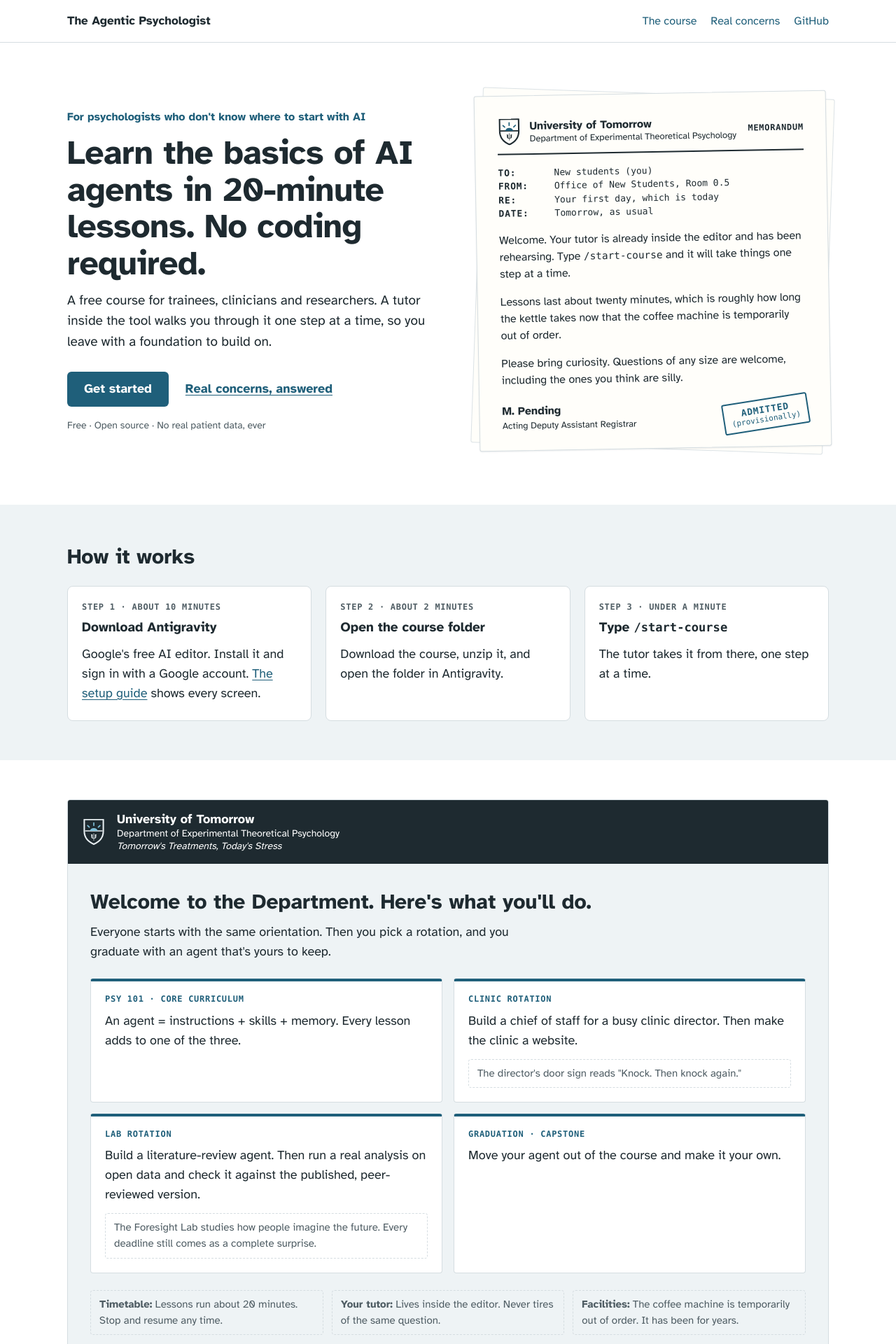
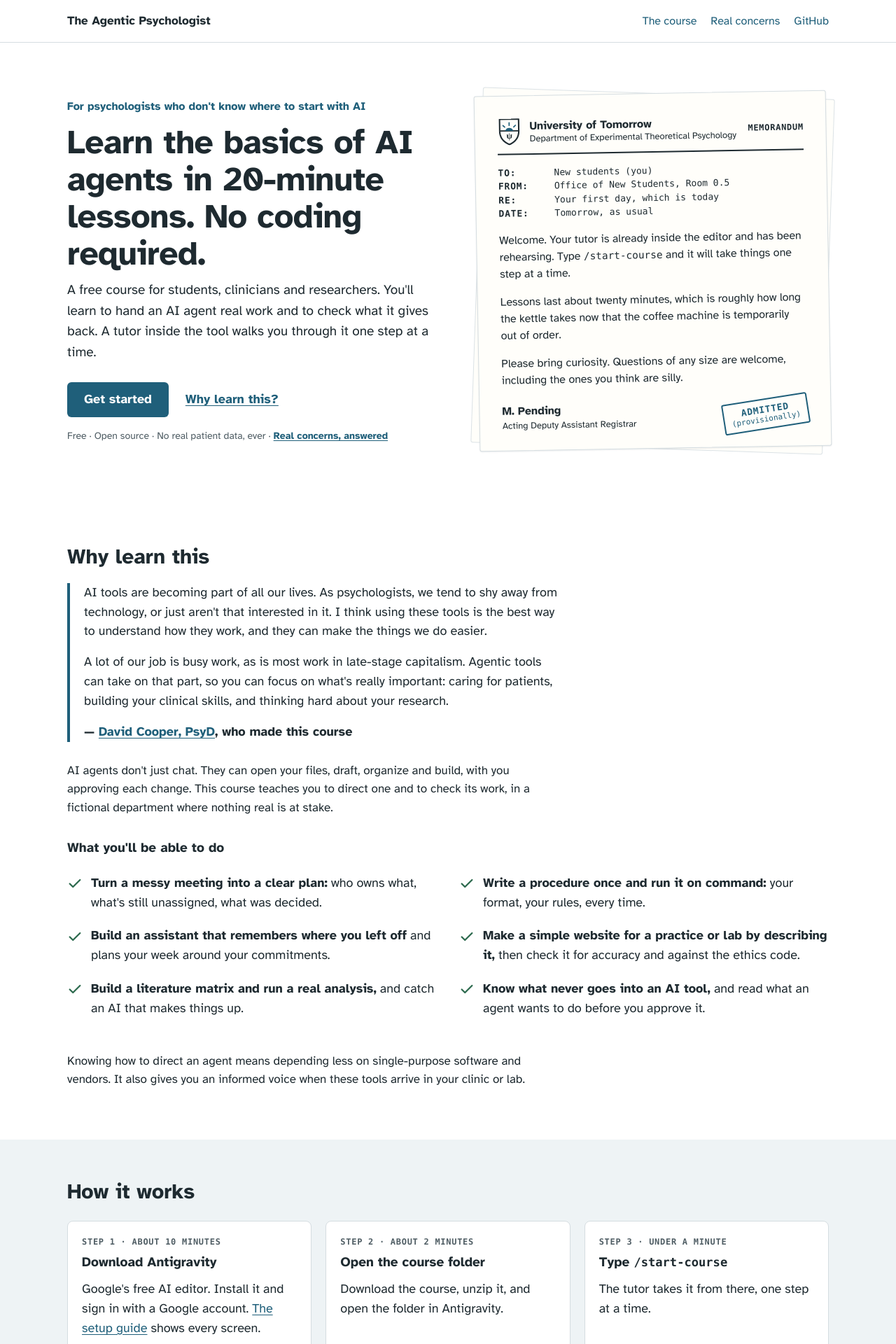
Before and after one commit to dccooper/agentic-psychologist, a Jekyll site: the page built from docs/index.html, in a window 1280 px wide. Shown: the top 1920 px of the page at 70% size. Built offline with Jekyll 4.4.1, drawn with Linux system fonts in a browser that asks for light colours; some of the changed text lies outside the part shown.

Commit message:
Home page: "Why learn this" section under the hero
A plain-voice section with the author's note, six outcomes (each taught
by a lesson), and the empowerment line. The hero subhead leads with the
outcome; "Why learn this?" replaces the concerns button, which moves to
the trust line. Each department notice gets a "You'll learn:" line.

Co-Authored-By: Claude Opus 5.5 <noreply@anthropic.com>

```diff
--- a/docs/assets/css/home.css
+++ b/docs/assets/css/home.css
@@ -81,6 +81,15 @@
 .uot-home .button:hover { filter: brightness(1.08); text-decoration: none; }
 .uot-home .secondary { font-weight: 700; min-height: 44px; display: inline-flex; align-items: center; }
 .uot-home .trust { font-size: .875rem; color: var(--uot-muted); margin: 0; }
+.uot-home .trust a { font-weight: 700; }
+
+/* Why learn this (plain voice, out of character) */
+.uot-home .why-intro, .uot-home .why-close { max-width: 44rem; font-size: 1.0625rem; }
+.uot-home .why h3 { margin-top: 2rem; }
+.uot-home .author-note { max-width: 44rem; margin: 1.25rem 0 1.75rem; padding-left: 1.25rem; border-left: 4px solid var(--uot-accent); }
+.uot-home .author-note blockquote { margin: 0; font-size: 1.125rem; }
+.uot-home .author-note figcaption { font-weight: 700; }
+.uot-home .outcomes { margin-bottom: 1.75rem; }
 
 /* The memo (hero visual). Paper stays light in dark mode. */
 .uot-home .memo-stack { position: relative; max-width: 34rem; justify-self: center; width: 100%; }
@@ -177,6 +186,7 @@
   font-size: .9375rem; color: var(--uot-muted);
 }
 .uot-home .notice .aside { margin-top: -.25rem; }
+.uot-home .notice-learn { border-top: 1px solid var(--uot-border); padding-top: .75rem; }
 .uot-home .asides { list-style: none; margin: 0; padding: 0; display: grid; gap: .75rem; }
 @media (min-width: 48rem) { .uot-home .asides { grid-template-columns: repeat(3, 1fr); } }
 .uot-home .asides .aside { margin: 0; }
--- a/docs/index.html
+++ b/docs/index.html
@@ -12,12 +12,12 @@ tagline: AI agents for psychologists, in 20-minute lessons
     <div class="hero-text">
       <p class="eyebrow">For psychologists who don't know where to start with AI</p>
       <h1>Learn the basics of AI agents in 20-minute lessons. No coding required.</h1>
-      <p class="subhead">A free course for trainees, clinicians and researchers. A tutor inside the tool walks you through it one step at a time, so you leave with a foundation to build on.</p>
+      <p class="subhead">A free course for students, clinicians and researchers. You'll learn to hand an AI agent real work and to check what it gives back. A tutor inside the tool walks you through it one step at a time.</p>
       <p class="actions">
         <a class="button" href="{{ '/setup/' | relative_url }}">Get started</a>
-        <a class="secondary" href="{{ '/concerns/' | relative_url }}">Real concerns, answered</a>
+        <a class="secondary" href="#why">Why learn this?</a>
       </p>
-      <p class="trust">Free · Open source · No real patient data, ever</p>
+      <p class="trust">Free · Open source · No real patient data, ever · <a href="{{ '/concerns/' | relative_url }}">Real concerns, answered</a></p>
     </div>
 
     <div class="memo-stack">
@@ -50,6 +50,30 @@ tagline: AI agents for psychologists, in 20-minute lessons
         </footer>
       </article>
     </div>
+  </div>
+</section>
+
+<section class="section why" aria-labelledby="why">
+  <div class="wrap">
+    <h2 id="why">Why learn this</h2>
+    <figure class="author-note">
+      <blockquote>
+        <p>AI tools are becoming part of all our lives. As psychologists, we tend to shy away from technology, or just aren't that interested in it. I think using these tools is the best way to understand how they work, and they can make the things we do easier.</p>
+        <p>A lot of our job is busy work, as is most work in late-stage capitalism. Agentic tools can take on that part, so you can focus on what's really important: caring for patients, building your clinical skills, and thinking hard about your research.</p>
+      </blockquote>
+      <figcaption>— <a href="https://www.linkedin.com/in/drdccooper/">David Cooper, PsyD</a>, who made this course</figcaption>
+    </figure>
+    <p class="why-intro">AI agents don't just chat. They can open your files, draft, organize and build, with you approving each change. This course teaches you to direct one and to check its work, in a fictional department where nothing real is at stake.</p>
+    <h3>What you'll be able to do</h3>
+    <ul class="checklist outcomes">
+      <li>{{ check }}<div><strong>Turn a messy meeting into a clear plan:</strong> who owns what, what's still unassigned, what was decided.</div></li>
+      <li>{{ check }}<div><strong>Write a procedure once and run it on command:</strong> your format, your rules, every time.</div></li>
+      <li>{{ check }}<div><strong>Build an assistant that remembers where you left off</strong> and plans your week around your commitments.</div></li>
+      <li>{{ check }}<div><strong>Make a simple website for a practice or lab by describing it,</strong> then check it for accuracy and against the ethics code.</div></li>
+      <li>{{ check }}<div><strong>Build a literature matrix and run a real analysis,</strong> and catch an AI that makes things up.</div></li>
+      <li>{{ check }}<div><strong>Know what never goes into an AI tool,</strong> and read what an agent wants to do before you approve it.</div></li>
+    </ul>
+    <p class="why-close">Knowing how to direct an agent means depending less on single-purpose software and vendors. It also gives you an informed voice when these tools arrive in your clinic or lab.</p>
   </div>
 </section>
 
@@ -98,20 +122,24 @@ tagline: AI agents for psychologists, in 20-minute lessons
           <div class="notice">
             <p class="notice-label">PSY 101 · Core curriculum</p>
             <p>An agent = instructions + skills + memory. Every lesson adds to one of the three.</p>
+            <p class="notice-learn"><strong>You'll learn:</strong> how agents work, so you can build one, fix one, and judge one.</p>
           </div>
           <div class="notice">
             <p class="notice-label">Clinic rotation</p>
             <p>Build a chief of staff for a busy clinic director. Then make the clinic a website.</p>
+            <p class="notice-learn"><strong>You'll learn:</strong> an assistant for running a practice, and a website you can check yourself.</p>
             <p class="aside">The director's door sign reads "Knock. Then knock again."</p>
           </div>
           <div class="notice">
             <p class="notice-label">Lab rotation</p>
             <p>Build a literature-review agent. Then run a real analysis on open data and check it against the published, peer-reviewed version.</p>
+            <p class="notice-learn"><strong>You'll learn:</strong> literature review and data analysis with an agent, checked against the published result.</p>
             <p class="aside">The Foresight Lab studies how people imagine the future. Every deadline still comes as a complete surprise.</p>
           </div>
           <div class="notice">
             <p class="notice-label">Graduation · Capstone</p>
             <p>Move your agent out of the course and make it your own.</p>
+            <p class="notice-learn"><strong>You'll learn:</strong> to build your own agent, for your own project, outside the course.</p>
           </div>
         </div>
 
```
